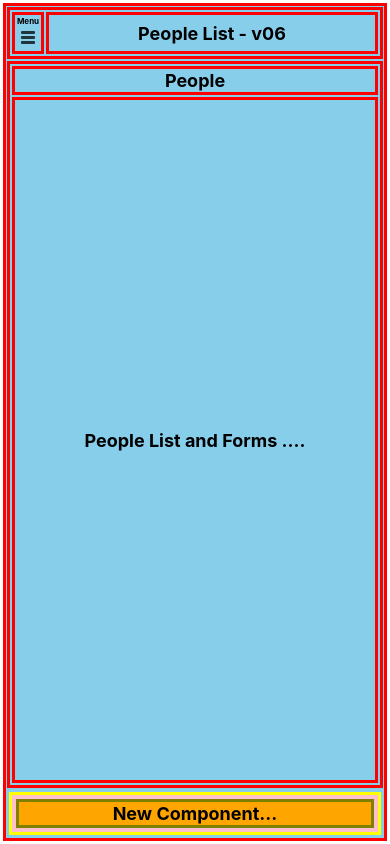
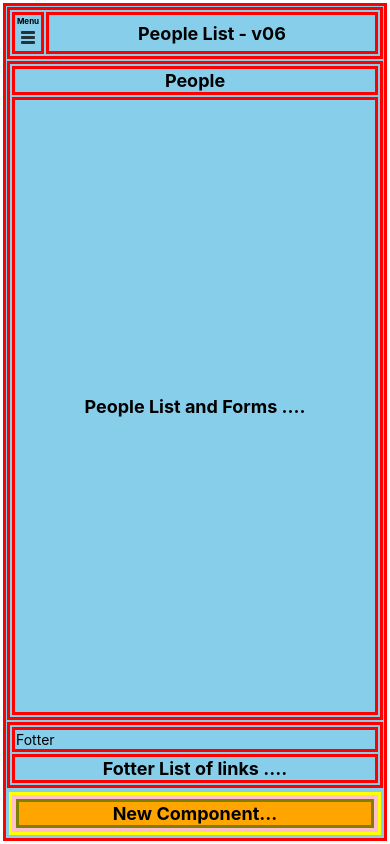
Before and after one commit to a13dd1236/rn-pro00233-people-list-06, a React Native app: screen / in a window 390 px wide. Built offline with nearby package versions, Linux system fonts and the light colour scheme.

Commit message:
feat Fotter template
Create Fotter component
components/Fotter/Fotter.js - create Fotter.js component
components/Body/fotterStyles.js - create fotterStyles.js styles

update components/index.js - Add Fotter

```diff
--- /dev/null
+++ b/components/Fotter/Fotter.js
@@ -0,0 +1,46 @@
+import * as React from 'react';
+import { View, Text } from 'react-native';
+// import Constants from 'expo-constants';
+
+// Imported npm javascript modules:
+
+// Imported local files:
+
+// Imported Styles:
+import { fotterStyles as styles } from './fotterStyles';
+// Styles:
+// const styles = {
+//   ...fotterStyles,
+// };
+
+// Sub Components:
+// HeaderMenu:
+const FotterTitle = (props) => (
+  <>
+    <View style={styles.fotterTitleContainer}>
+      <Text style={styles.footerTitleText}>{props.fotterTitle}</Text>
+    </View>
+  </>
+)
+
+// HeaderTitle:
+const FotterContent = (props) => (
+  <>
+    <View style={styles.fotterContentContainer}>
+      <Text style={styles.fotterContentText}>{props.fotterContent}</Text>
+    </View>
+  </>
+)
+
+const Fotter = () => {
+  return (
+    <>
+      {/** Container - Fotter */}
+      <View style={styles.fotterContainer}>
+        <FotterTitle fotterTitle={"Fotter"} />
+        <FotterContent fotterContent={"Fotter List of links ...."} />
+      </View>
+    </>
+  );
+};
+export default Fotter;
--- /dev/null
+++ b/components/Fotter/fotterStyles.js
@@ -0,0 +1,50 @@
+import { StyleSheet } from 'react-native';
+// import Constants from 'expo-constants';
+
+// Imported Styles:
+
+// Styles:
+const fotterStyles = StyleSheet.create({
+  fotterContainer: {
+    margin: 1,
+    borderColor: 'red',
+    padding: 1,
+    borderWidth: 3,
+    justifyContent: 'flex-start',
+    backgroundColor: 'skyblue',
+  },
+
+  fotterTitleContainer: {
+    margin: 1,
+    borderColor: 'red',
+    padding: 1,
+    borderWidth: 3,
+    justifyContent: 'center',
+    backgroundColor: 'skyblue',
+  },
+  fotterTitleText: {
+    fontSize: 18,
+    fontWeight: 'bold',
+    textAlign: 'center',
+  },
+  fotterContentContainer: {
+    margin: 1,
+    borderColor: 'red',
+    padding: 1,
+    borderWidth: 3,
+    justifyContent: 'center',
+    backgroundColor: 'skyblue',
+  },
+  fotterContentText: {
+    fontSize: 18,
+    fontWeight: 'bold',
+    textAlign: 'center',
+  },
+});
+const styles = {
+  ...fotterStyles,
+};
+
+export { styles, styles as fotterStyles };
+
+export default styles;
--- /dev/null
+++ b/components/Fotter/index.js
@@ -0,0 +1,4 @@
+import Fotter from './Fotter';
+
+export { Fotter };
+export default Fotter;
--- a/components/MainApp/MainApp.js
+++ b/components/MainApp/MainApp.js
@@ -7,6 +7,7 @@ import { View, Text } from 'react-native';
 // Imported local files:
 import { Header } from '../index';
 import { Body } from '../index';
+import { Fotter } from '../index';
 
 // Imported Styles:
 import { mainAppStyles as styles } from './mainAppStyles';
@@ -19,6 +20,7 @@ const MainApp = () => {
     <>
       <Header />
       <Body />
+      <Fotter />
     </>
   );
 };
--- a/components/index.js
+++ b/components/index.js
@@ -1,7 +1,8 @@
 import MainApp from './MainApp';
 import Header from './Header';
 import Body from './Body';
+import Fotter from './Fotter';
 import New from './New';
 
-export { New, MainApp, Header, Body };
+export { New, MainApp, Header, Body, Fotter };
 export default MainApp;
```
